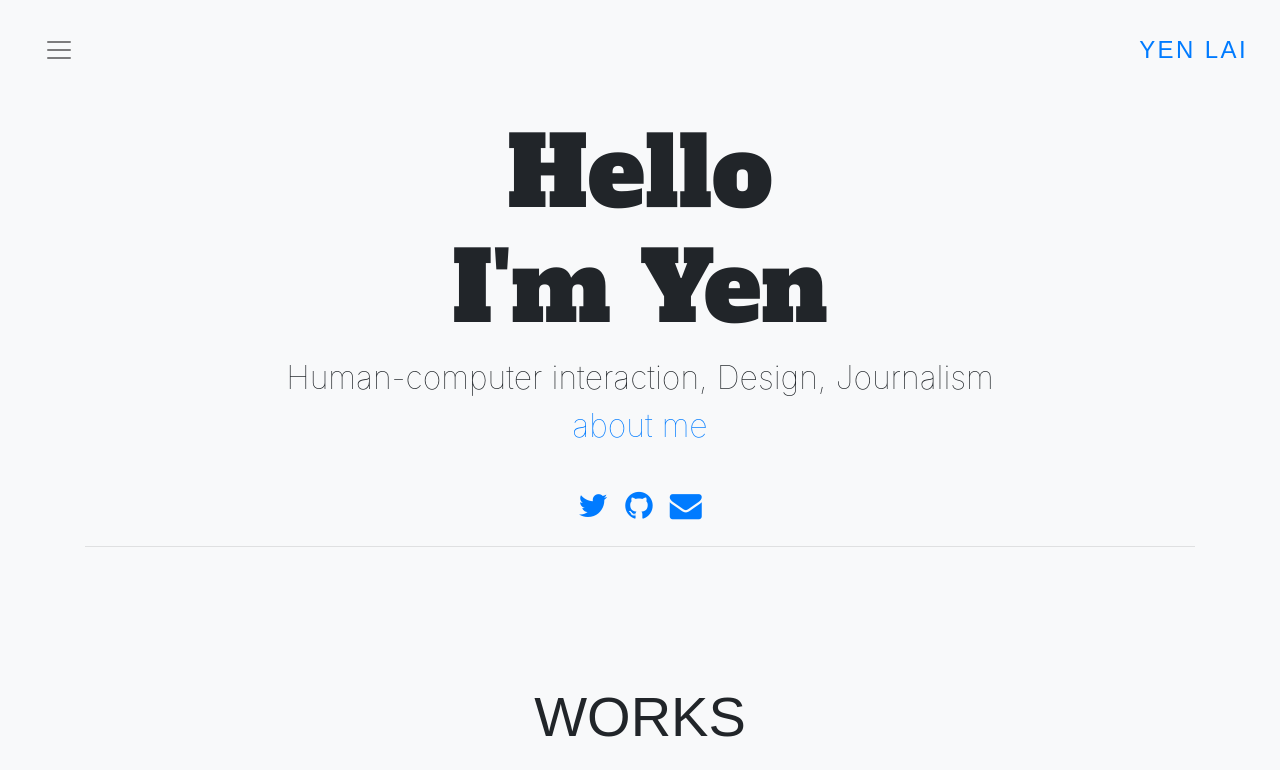
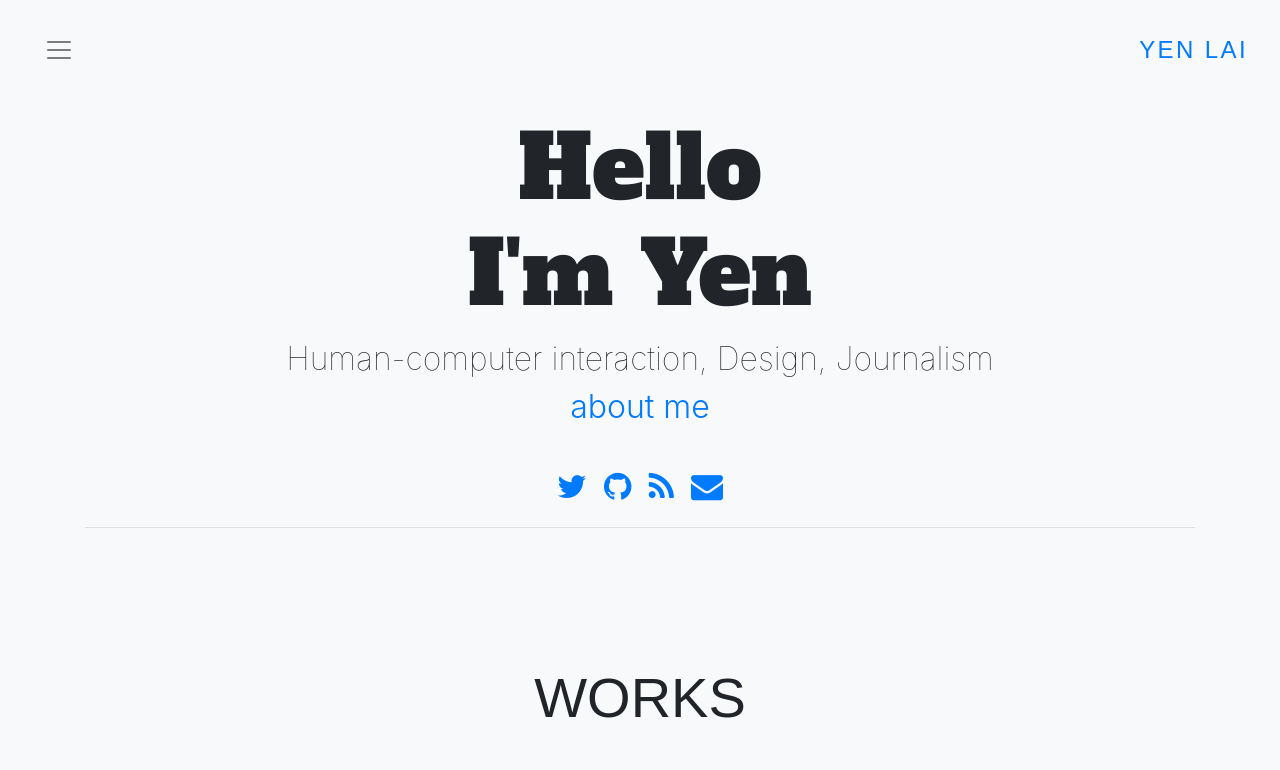
Before and after one commit to laiyenju/laiyenju, a plain HTML site: page index.html in a window 1280 px wide. Shown: the top 770 px of the page. Drawn offline with nearby package versions, Linux system fonts and the light colour scheme; grey boxes are pictures that could not be loaded; a web font is replaced by a local one.

Commit message:
Update index.html

```diff
--- a/index.html
+++ b/index.html
@@ -56,21 +56,22 @@
     <div class="wraper">
         <div class="container">
             <div class="title">
-                <h1 class="text-center display-1">
+                <h1 class="text-center display-2">
                   Hello<br>
                   I'm Yen
                 </h1>
                 <p class="sub-title text-center font-weight-lighter">Human-computer interaction, Design, Journalism<br>
-                  <a href="info.html">about me</a>
+                  <a class="font-weight-light" href="info.html">about me</a>
                 </p>
 
             </div>
 
             <div class="icons text-center text-primary">
                   <div class="container">
-                    <div class="icon"><i class="fa fa-twitter" aria-hidden="true"></i></div>
-                    <div class="icon"><i class="fa fa-github" aria-hidden="true"></i></div>
-                    <div class="icon"><i class="fa fa-envelope" aria-hidden="true"></i></div>
+                    <div class="icon"><a href="https://twitter.com/theYenLai"><i class="fa fa-twitter" aria-hidden="true"></i></a></div>
+                    <div class="icon"><a href="https://github.com/laiyenju"><i class="fa fa-github" aria-hidden="true"></i></a></div>
+                    <div class="icon"><a href="https://clockwork.substack.com"><i class="fa fa-rss" aria-hidden="true"></i></a></div>
+                    <div class="icon"><a href="mailto:laiyenju@outlook.com"><i class="fa fa-envelope" aria-hidden="true"></i></a></div>
                   </div>
                 <hr>
             </div>
@@ -145,7 +146,8 @@
             </div>
 
             <div class="footer text-center">
-              <p>Follow me on twitter!<br>
+              <p>My website is still in beta.<br>
+                If you like it, welcome to tell me on <a href="https://twitter.com/theYenLai">twitter</a> !<br>
                 Copywrite &copy; 1991-2020 Lai Yen Ju
               </p>
             </div>
```
